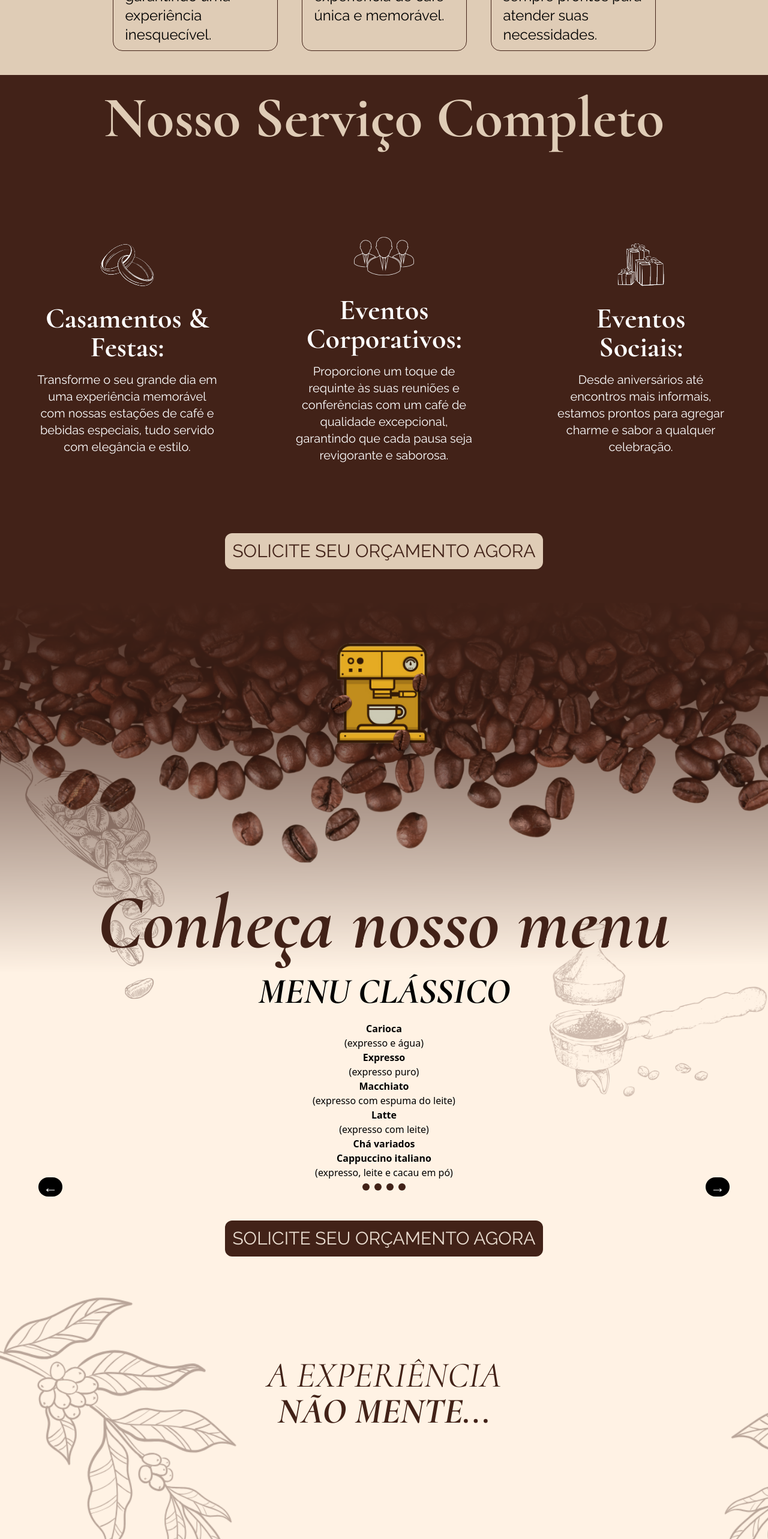
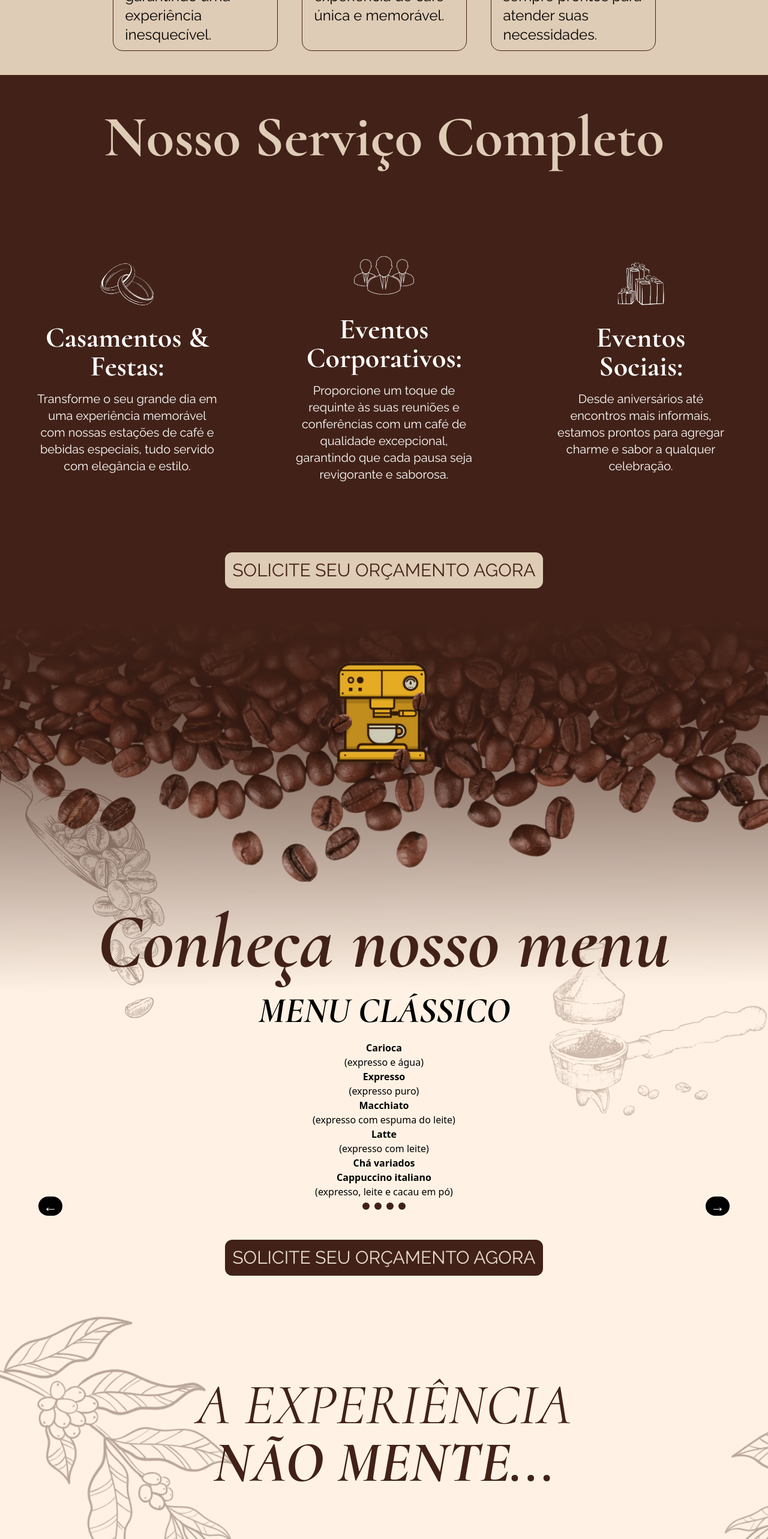
Before and after one commit to fabrciovvieira/expresscafedone, a React (Vite) app: page / in a window 1280 px wide. Shown: the part 1080-3646 px from the top of the page at 60% size. Built offline with nearby package versions, Linux system fonts and the light colour scheme.

Commit message:
ajustei tamanho das fonts

```diff
--- a/src/components/FeedBack.jsx
+++ b/src/components/FeedBack.jsx
@@ -26,7 +26,7 @@ const FeedBack = () => {
       className="w-screen h-[133vh] phone:h-full bg-lastBg bg-cover phone:bg-contain bg-no-repeat phone:flex-col feedback"
     >
       <div className="phone:h-auto  bg-lastBg bg-cover bg-no-repeat">
-        <h1 className="font-Cormorant pt-32 text-6xl italic text-center text-fontColours phone:text-5xl phone:font-bold">
+        <h1 className="font-Cormorant pt-32 text-8xl italic text-center text-fontColours phone:text-5xl phone:font-bold">
           A EXPERIÊNCIA <br />
           <span className="font-bold">NÃO MENTE...</span>
         </h1>
--- a/src/components/Services.jsx
+++ b/src/components/Services.jsx
@@ -18,7 +18,7 @@ const Services = () => {
   return (
     <div className="bg-fontColours pb-14 flex flex-col justify-center">
       <div className="mb-14">
-        <h1 className="text-background text-8xl text-center font-Cormorant p-6 font-bold phone:text-6xl">Nosso Serviço Completo</h1>
+        <h1 className="text-background text-8xl text-center font-Cormorant pt-14 p-6 font-bold phone:text-6xl">Nosso Serviço Completo</h1>
       </div>
 
       <div ref={ref} className="w-screen flex phone:flex-col gap-32 justify-center items-center m-auto">
```
